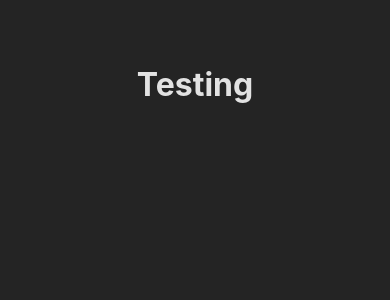
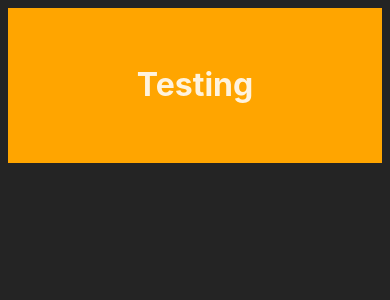
Before and after one commit to ConcernedMotley/CMPT496-Dyslexia-App, a React (Vite) app: page / in a window 390 px wide. Shown: the top 300 px of the page. Built offline with nearby package versions, Linux system fonts and the light colour scheme.

Commit message:
Added Media query tester use the inspect and set the width to 600px

```diff
--- a/src/App.css
+++ b/src/App.css
@@ -4,3 +4,11 @@
   padding: 2rem;
   text-align: center;
 }
+
+@media only screen and (max-width: 600px) {
+
+#root {
+  background-color: orange; /* tester color to verify that media query is working */
+}
+
+}
```
